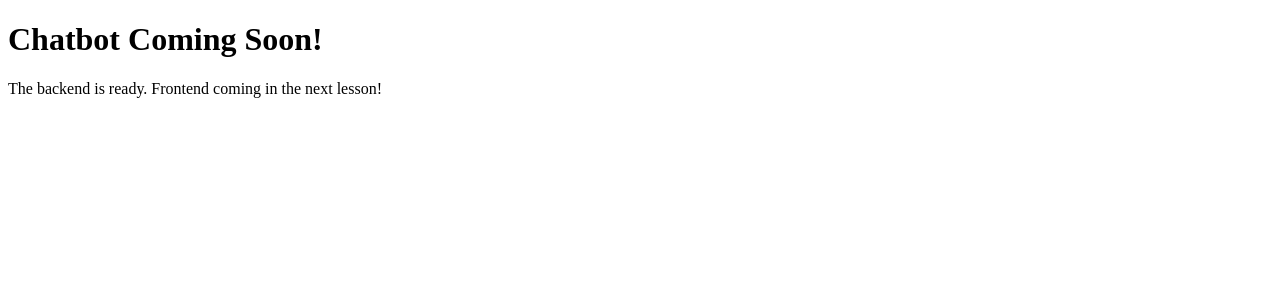
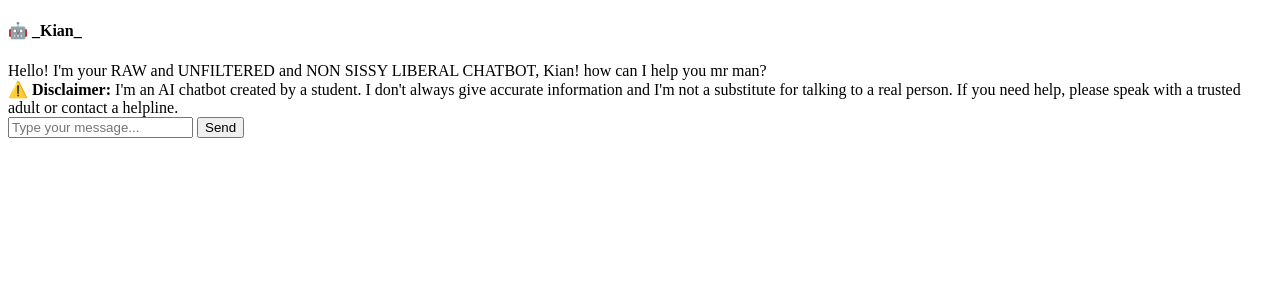
Before and after one commit to TempeHS/2027CT_myAIChatbot_Axel.C, a Flask app: page / in a window 1280 px wide. Shown: the top 300 px of the page. Run offline with Flask 3, Linux system fonts and the light colour scheme.

Commit message:
feature: add safety features and privacy controls

```diff
--- a/app.py
+++ b/app.py
@@ -23,25 +23,54 @@ def home():
     return render_template("index.html")
 
 
+# Safety: Keywords that should trigger a mental health response
+CRISIS_KEYWORDS = [
+    "suicide",
+    "kill myself",
+    "end my life",
+    "self harm",
+    "self-harm",
+    "dont want to live",
+    "don't want to live",
+    "want to die",
+]
+
+CRISIS_RESPONSE = """I'm concerned about what you've shared. Please know that you're not alone.
+
+If you're in crisis, please reach out for support:
+
+- Lifeline: 13 11 14 (24/7)
+- Kids Helpline: 1800 55 1800
+- Beyond Blue: 1300 22 4636
+
+I'm just a chatbot and can't provide the support you need, but these services have trained counselors ready to help right now."""
+
+
+def check_for_crisis(message):
+    """Check if message contains crisis keywords."""
+    message_lower = message.lower()
+    for keyword in CRISIS_KEYWORDS:
+        if keyword in message_lower:
+            return True
+    return False
+
+
 @app.route("/chat", methods=["POST"])
 def chat():
-    """Handle chat messages and return bot responses."""
-    # Get the message from the request
     data = request.get_json()
     user_message = data.get("message", "")
 
-    # Basic input validation
     if not user_message:
         return jsonify({"response": "Please enter a message!"})
 
     if len(user_message) > 500:
-        return jsonify(
-            {"response": "Message too long! Please keep it under 500 characters."}
-        )
+        return jsonify({"response": "Message too long!"})
 
-    # Get the chatbot's response
+    # Safety check for crisis keywords
+    if check_for_crisis(user_message):
+        return jsonify({"response": CRISIS_RESPONSE})
+
     bot_response = chatbot.get_response(user_message)
-
     return jsonify({"response": str(bot_response)})
 
 
--- a/templates/index.html
+++ b/templates/index.html
@@ -6,7 +6,90 @@
     <title>My AI Chatbot</title>
   </head>
   <body>
-    <h1>Chatbot Coming Soon!</h1>
-    <p>The backend is ready. Frontend coming in the next lesson!</p>
+    <div class="chat-container">
+      <div class="card shadow">
+        <div class="card-header bg-primary text-white">
+          <h4 class="mb-0">🤖 _Kian_</h4>
+        </div>
+        <div class="card-body">
+          <div id="chat-box" class="chat-box">
+            <div class="message bot-message">
+              Hello! I'm your RAW and UNFILTERED and NON SISSY LIBERAL CHATBOT,
+              Kian! how can I help you mr man?
+            </div>
+            <div class="alert alert-warning mt-3" role="alert">
+              <strong>⚠️ Disclaimer:</strong> I'm an AI chatbot created by a
+              student. I don't always give accurate information and I'm not a
+              substitute for talking to a real person. If you need help, please
+              speak with a trusted adult or contact a helpline.
+            </div>
+          </div>
+          <form id="chat-form" class="mt-3">
+            <div class="input-group">
+              <input
+                type="text"
+                id="message-input"
+                class="form-control"
+                placeholder="Type your message..."
+                autocomplete="off"
+                maxlength="500"
+              />
+              <button type="submit" class="btn btn-primary">Send</button>
+            </div>
+          </form>
+        </div>
+      </div>
+    </div>
+
+    <!-- Bootstrap JS from CDN -->
+    <script src="https://cdn.jsdelivr.net/npm/bootstrap@5.3.0/dist/js/bootstrap.bundle.min.js"></script>
+
+    <!-- Our chat JavaScript -->
+    <script>
+      const chatForm = document.getElementById("chat-form");
+      const messageInput = document.getElementById("message-input");
+      const chatBox = document.getElementById("chat-box");
+
+      // Function to add a message to the chat
+      function addMessage(text, isUser) {
+        const messageDiv = document.createElement("div");
+        messageDiv.className = `message ${isUser ? "user-message" : "bot-message"}`;
+        messageDiv.textContent = text;
+        chatBox.appendChild(messageDiv);
+        // Scroll to the bottom
+        chatBox.scrollTop = chatBox.scrollHeight;
+      }
+
+      // Handle form submission
+      chatForm.addEventListener("submit", async function (e) {
+        e.preventDefault();
+
+        const message = messageInput.value.trim();
+        if (!message) return;
+
+        // Add user message to chat
+        addMessage(message, true);
+        messageInput.value = "";
+
+        try {
+          // Send message to Flask backend
+          const response = await fetch("/chat", {
+            method: "POST",
+            headers: {
+              "Content-Type": "application/json",
+            },
+            body: JSON.stringify({ message: message }),
+          });
+
+          const data = await response.json();
+
+          // Add bot response to chat
+          addMessage(data.response, false);
+        } catch (error) {
+          addMessage("Sorry, something went wrong. Please try again.", false);
+          console.error("Error:", error);
+        }
+      });
+    </script>
   </body>
 </html>
```
